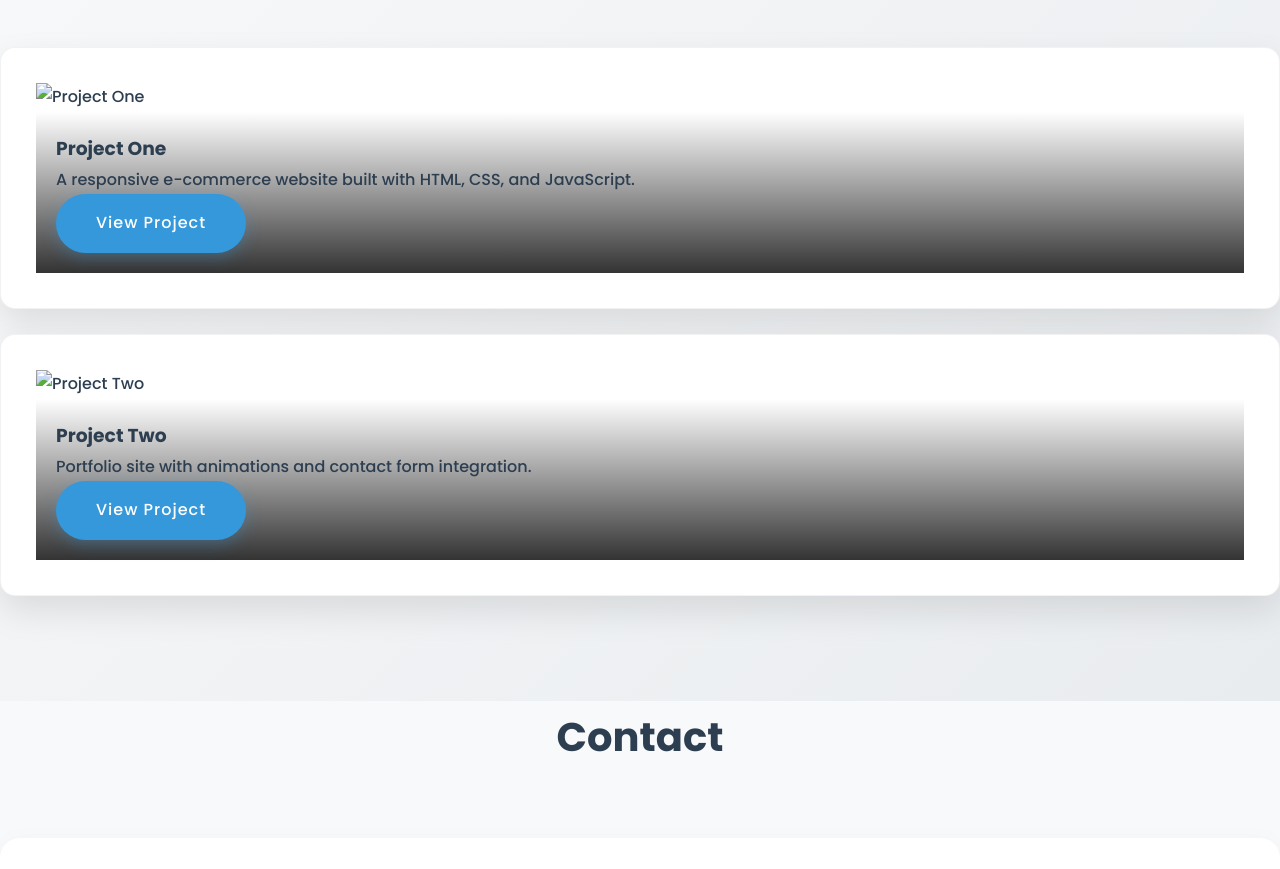
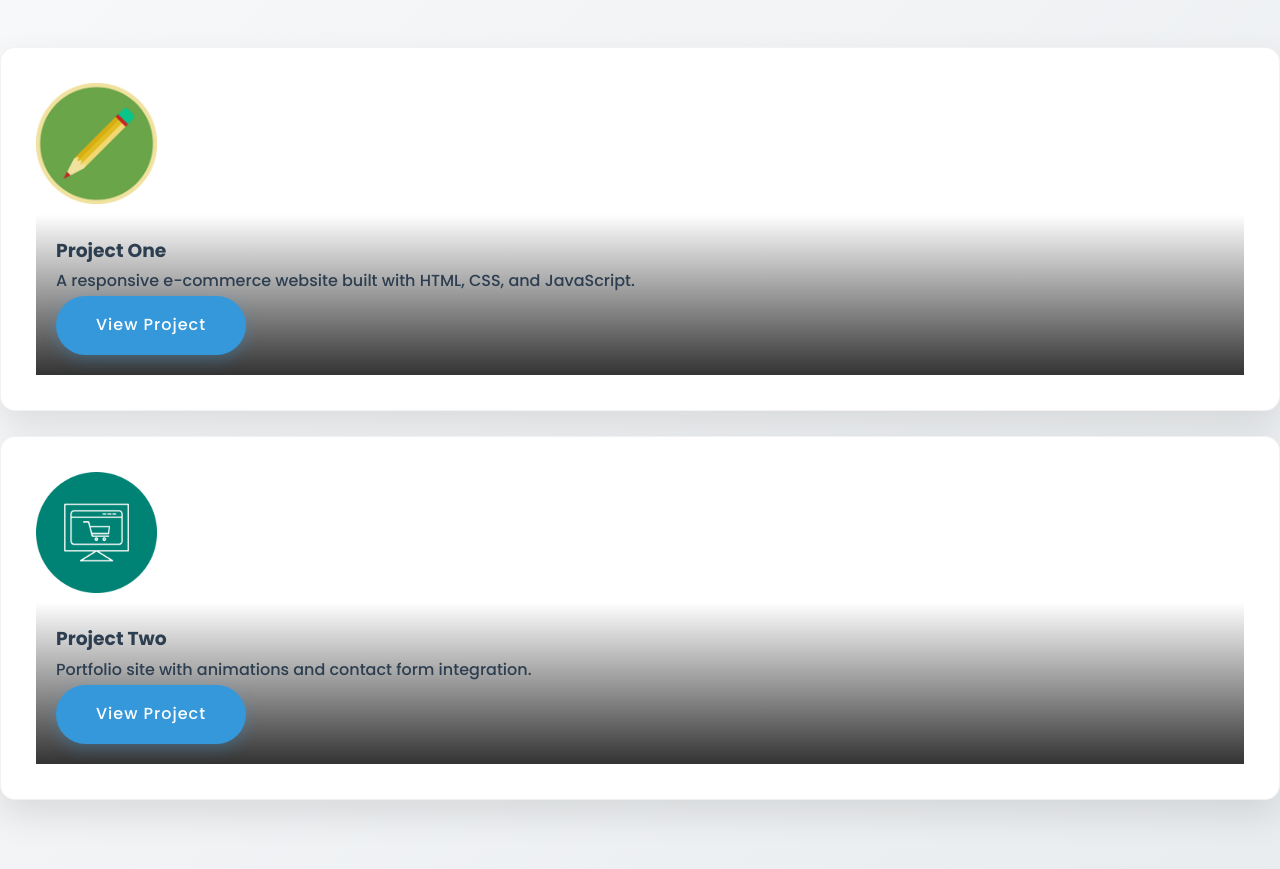
Before and after one commit to SwekshyaSimkhada123/E-portfolio1.github.io, a plain HTML site: page index.html in a window 1280 px wide. Shown: the part 2427-3296 px from the top of the page. Drawn offline with Linux system fonts and the light colour scheme.

Commit message:
Update index.html

```diff
--- a/index.html
+++ b/index.html
@@ -490,7 +490,7 @@
         <h2 class="section-title">Portfolio</h2>
         <div class="portfolio-grid">
             <div class="item">
-                <img src="../sanam_/img2.jpg" alt="Project One">
+                <img src="penseal.jpeg" alt="Project One">
                 <div class="item-overlay">
                     <h3>Project One</h3>
                     <p>A responsive e-commerce website built with HTML, CSS, and JavaScript.</p>
@@ -498,7 +498,7 @@
                 </div>
             </div>
             <div class="item">
-                <img src="../sanam_/img3.png" alt="Project Two">
+                <img src="dash.jpeg" alt="Project Two">
                 <div class="item-overlay">
                     <h3>Project Two</h3>
                     <p>Portfolio site with animations and contact form integration.</p>
```
